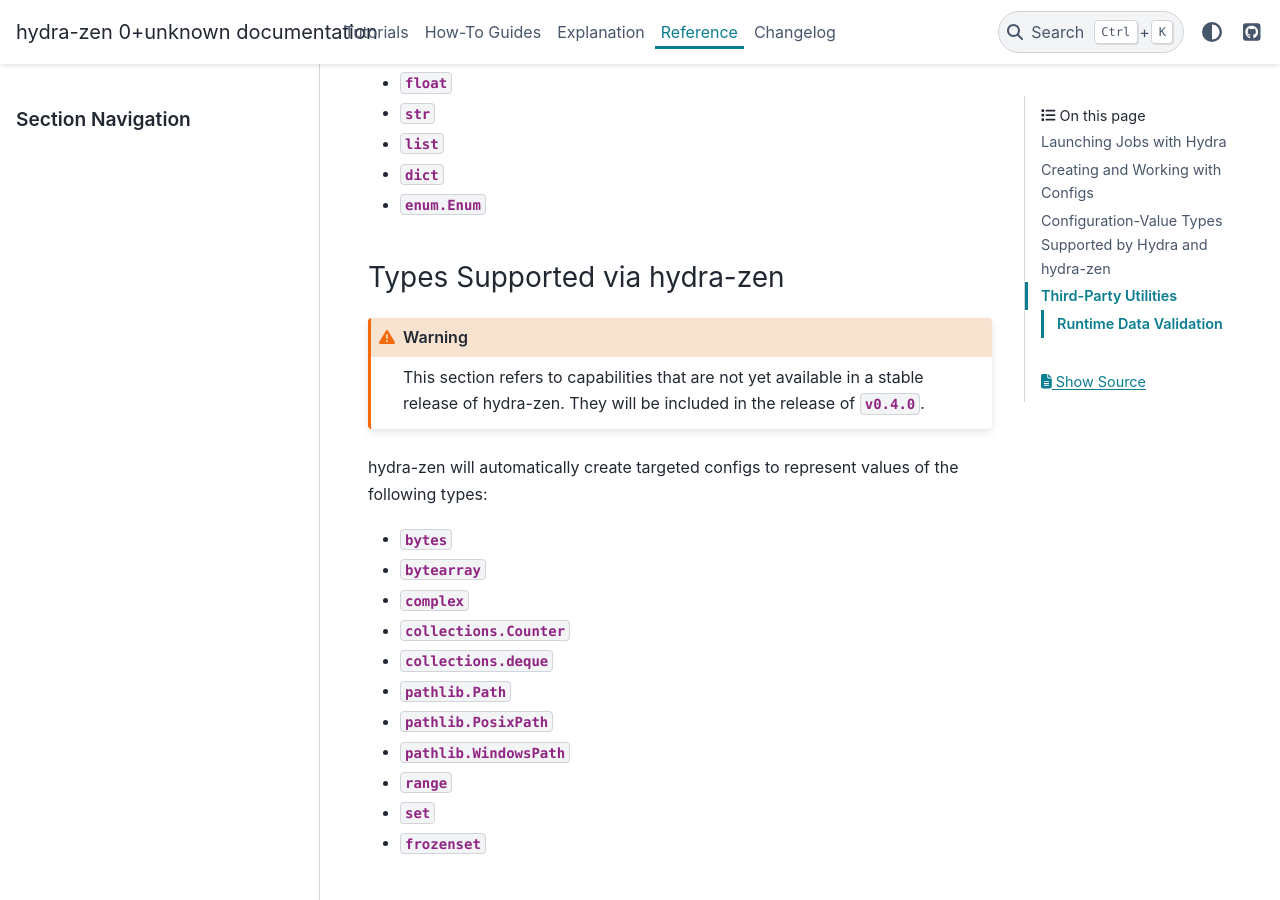
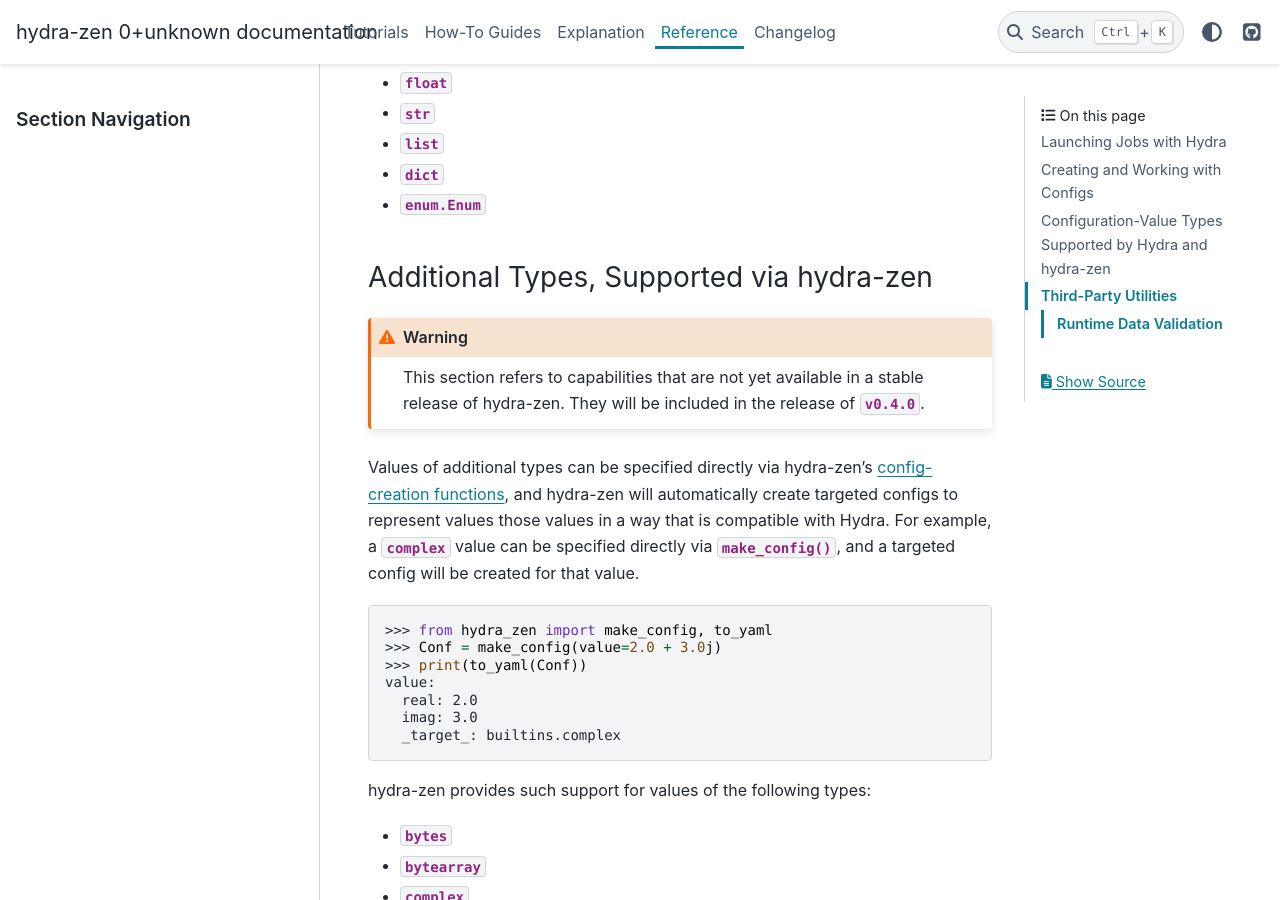
Before and after one commit to mit-ll-responsible-ai/hydra-zen, a Sphinx documentation site: the page built from docs/source/api_reference.rst, in a window 1280 px wide and 900 px high, scrolled down 2122 px. Built offline with Sphinx 7.4.7 and the PyData theme 0.15.4, drawn with Linux system fonts in a browser that asks for light colours.

Commit message:
Touchup docs (#168)
* fix typo

* clarify hydra-zen's auto support for additional primitives

* fix link and add example

Co-authored-by: rsokl <ryan.soklaski@ll.mit.edu>

```diff
--- a/docs/source/api_reference.rst
+++ b/docs/source/api_reference.rst
@@ -121,16 +121,30 @@
 - :py:class:`enum.Enum`
 
 
-Types Supported via hydra-zen
-*****************************
+Additional Types, Supported via hydra-zen
+*****************************************
 
 .. warning::
 
    This section refers to capabilities that are not yet available in a stable release
    of hydra-zen. They will be included in the release of `v0.4.0`.
 
-hydra-zen will automatically create targeted configs to represent values of the
-following types:
+Values of additional types can be specified directly via hydra-zen's
+:ref:`config-creation functions <create-config>`, and hydra-zen will automatically
+create targeted configs to represent values those values in a way that is compatible
+with Hydra. For example, a :py:class:`complex` value can be specified directly via :func:`~hydra_zen.make_config`, and a targeted config will be created for that value.
+
+.. code-block:: pycon
+
+   >>> from hydra_zen import make_config, to_yaml
+   >>> Conf = make_config(value=2.0 + 3.0j)
+   >>> print(to_yaml(Conf))
+   value:
+     real: 2.0
+     imag: 3.0
+     _target_: builtins.complex
+
+hydra-zen provides such support for values of the following types:
 
 - :py:class:`bytes`
 - :py:class:`bytearray`
```
Also changed, not shown: 1 other file.
